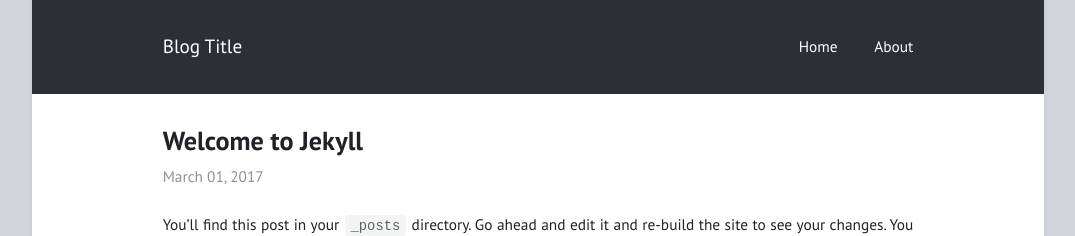
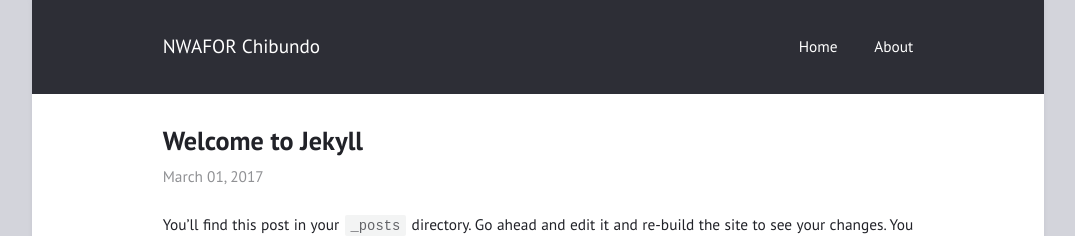
Before and after one commit to nwaforchibundo/nc, a Jekyll site: the page built from _posts/2017-03-01-welcome-to-jekyll.md, in a window 1280 px wide. Shown: the top 236 px of the page, without its empty margins (102-1177 px from the left). Built offline with Jekyll 4.4.1, drawn with Linux system fonts in a browser that asks for light colours.

Commit message:
Update _config.yml

```diff
--- a/_config.yml
+++ b/_config.yml
@@ -1,4 +1,4 @@
-title: "Blog Title"
+title: "NWAFOR Chibundo"
 author: "Blog Author"
 description: "Made with <b style=\"color: #f45;\">&lt;3</b>"
 permalink: /:title/
```
